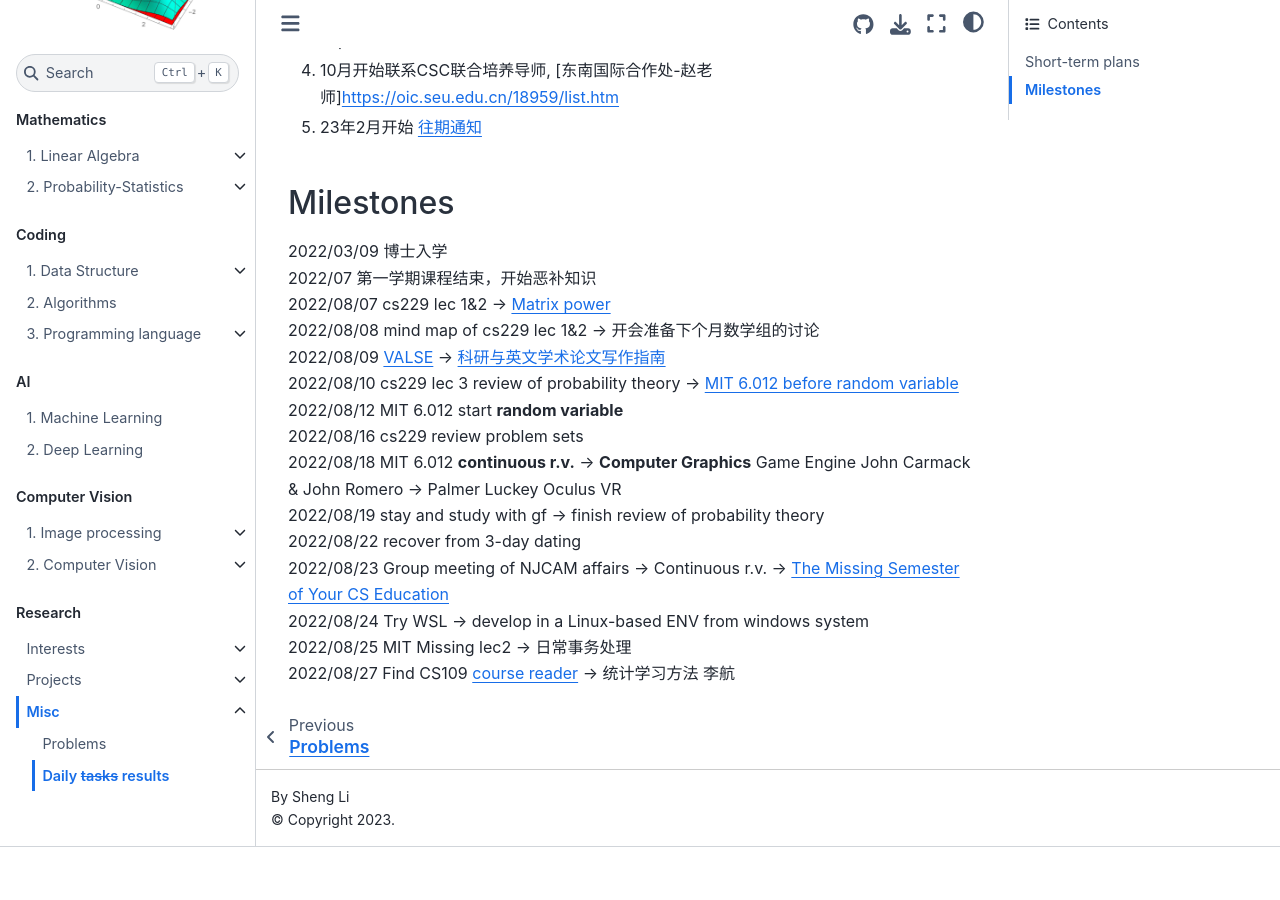
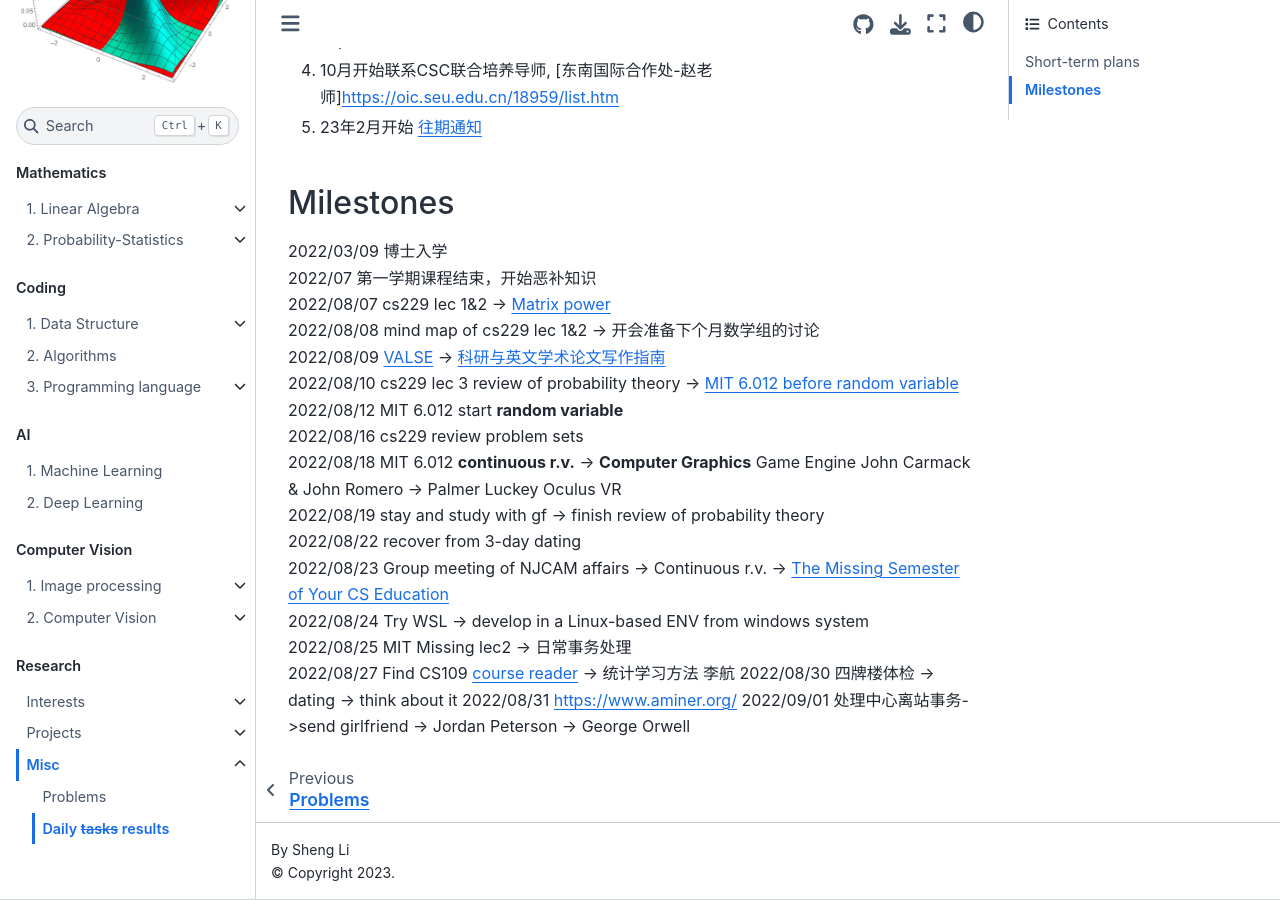
Before and after one commit to EeToSe/EeToSe.github.io, a Jupyter Book: the page built from chapters/10/1/2/results.md, in a window 1280 px wide and 900 px high, scrolled down 690 px. Built offline with Jupyter Book 1.0.4 settings and Sphinx 7.4.7 and the Sphinx Book theme 1.1.4, drawn with Linux system fonts in a browser that asks for light colours; pages that are not in the unit, such as notebooks, are missing from menus; before the commit the page ends 1537 px from its top, so only the background shows below that.

Commit message:
daily update :)

```diff
--- a/chapters/10/1/2/results.md
+++ b/chapters/10/1/2/results.md
@@ -37,3 +37,6 @@ Computer vision
 2022/08/24 Try WSL -> develop in a Linux-based ENV from windows system<br>
 2022/08/25 MIT Missing lec2 -> 日常事务处理<br>
 2022/08/27 Find CS109 [course reader](https://chrispiech.github.io/probabilityForComputerScientists/en/part1/bayes_theorem/) -> 统计学习方法 李航
+2022/08/30 四牌楼体检 -> dating -> think about it
+2022/08/31 https://www.aminer.org/
+2022/09/01 处理中心离站事务->send girlfriend -> Jordan Peterson -> George Orwell
```
Also changed, not shown: 11 other files.
